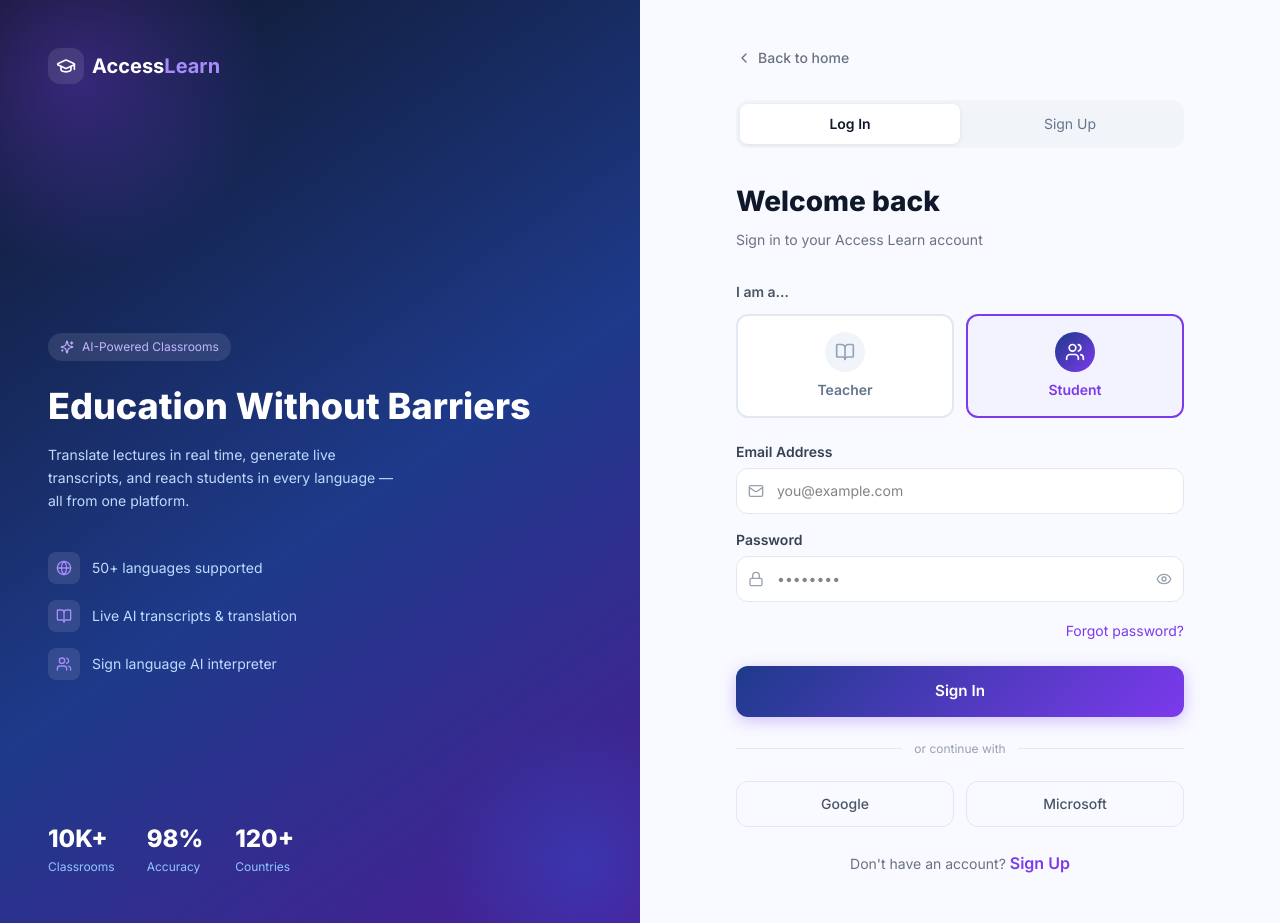
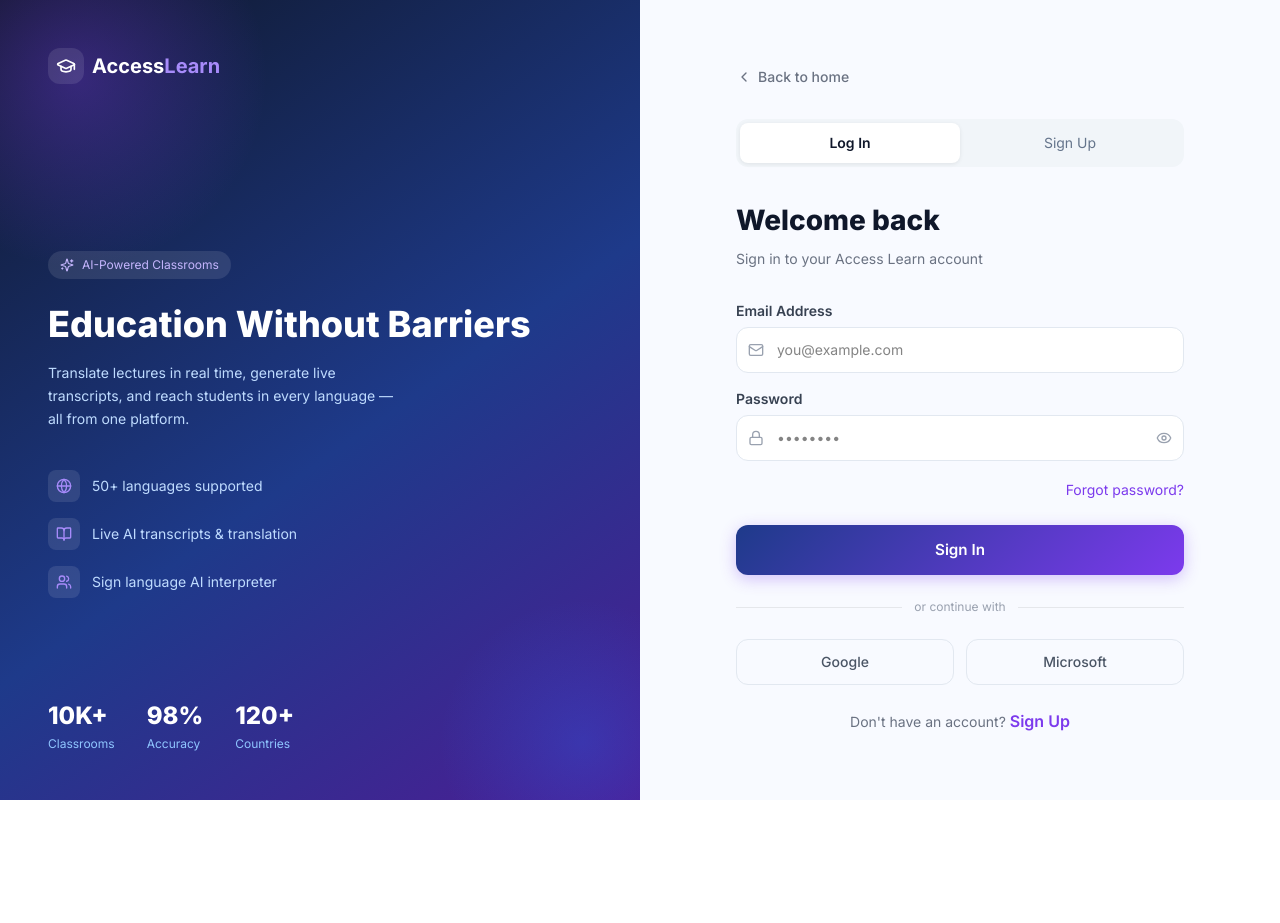
Before and after one commit to Ephyjack/Accesslearning, a React (Vite) app: page /auth in a window 1280 px wide. After the commit the page ends 800 px from the top, so only its background shows below. Built offline with nearby package versions, Linux system fonts and the light colour scheme; no server answers.

Commit message:
implement AuthPage component with Supabase  authentication and onboarding redirection

```diff
--- a/src/app/components/AuthPage.tsx
+++ b/src/app/components/AuthPage.tsx
@@ -16,12 +16,10 @@ import {
 } from "lucide-react";
 
 type Mode = "login" | "signup";
-type Role = "teacher" | "student";
 
 export function AuthPage() {
   const navigate = useNavigate();
   const [mode, setMode] = useState<Mode>("login");
-  const [role, setRole] = useState<Role>("student");
   const [showPassword, setShowPassword] = useState(false);
   const [email, setEmail] = useState("");
   const [name, setName] = useState("");
@@ -54,8 +52,8 @@ export function AuthPage() {
           throw new Error("This email is already registered. Please log in instead.");
         }
 
-        // Redirect to onboarding with role + name
-        navigate(`/onboarding?role=${role}&name=${encodeURIComponent(name)}`);
+        // Redirect to onboarding with name (path is chosen during onboarding)
+        navigate(`/onboarding?name=${encodeURIComponent(name)}`);
       } else {
         // LOGIN USER
         const { data, error } = await supabase.auth.signInWithPassword({
@@ -72,14 +70,9 @@ export function AuthPage() {
           .eq("id", data.user.id)
           .maybeSingle();
 
-        if (!profile) {
-          navigate(`/onboarding?role=${role}`);
+        if (!profile || !profile.role) {
+          navigate(`/onboarding`);
           return;
-        }
-
-        if (profile.role !== role) {
-          await supabase.auth.signOut();
-          throw new Error(`This email is registered as a ${profile.role}. Please select the ${profile.role} role to sign in.`);
         }
 
         if (profile.role === "teacher") navigate("/teacher");
@@ -239,53 +232,6 @@ export function AuthPage() {
               : "Join thousands of educators and learners worldwide"}
           </p>
 
-          {/* Role selector */}
-          <div className="mb-6">
-            <label className="block text-sm text-gray-600 mb-3" style={{ fontWeight: 600 }}>
-              I am a…
-            </label>
-            <div className="grid grid-cols-2 gap-3">
-              {(["teacher", "student"] as Role[]).map((r) => (
-                <button
-                  key={r}
-                  type="button"
-                  onClick={() => setRole(r)}
-                  className="flex flex-col items-center gap-2 p-4 rounded-xl border-2 transition-all"
-                  style={{
-                    borderColor: role === r ? "#7c3aed" : "#e2e8f0",
-                    background: role === r ? "rgba(124,58,237,0.04)" : "white",
-                  }}
-                >
-                  <div
-                    className="w-10 h-10 rounded-full flex items-center justify-center"
-                    style={{
-                      background:
-                        role === r
-                          ? "linear-gradient(135deg, #1e3a8a, #7c3aed)"
-                          : "#f1f5f9",
-                      color: role === r ? "white" : "#94a3b8",
-                    }}
-                  >
-                    {r === "teacher" ? (
-                      <BookOpen className="w-5 h-5" />
-                    ) : (
-                      <Users className="w-5 h-5" />
-                    )}
-                  </div>
-                  <span
-                    className="text-sm capitalize"
-                    style={{
-                      fontWeight: 600,
-                      color: role === r ? "#7c3aed" : "#64748b",
-                    }}
-                  >
-                    {r}
-                  </span>
-                </button>
-              ))}
-            </div>
-          </div>
-
           {/* Form */}
           <form onSubmit={handleSubmit} className="space-y-4">
             {mode === "signup" && (
```
